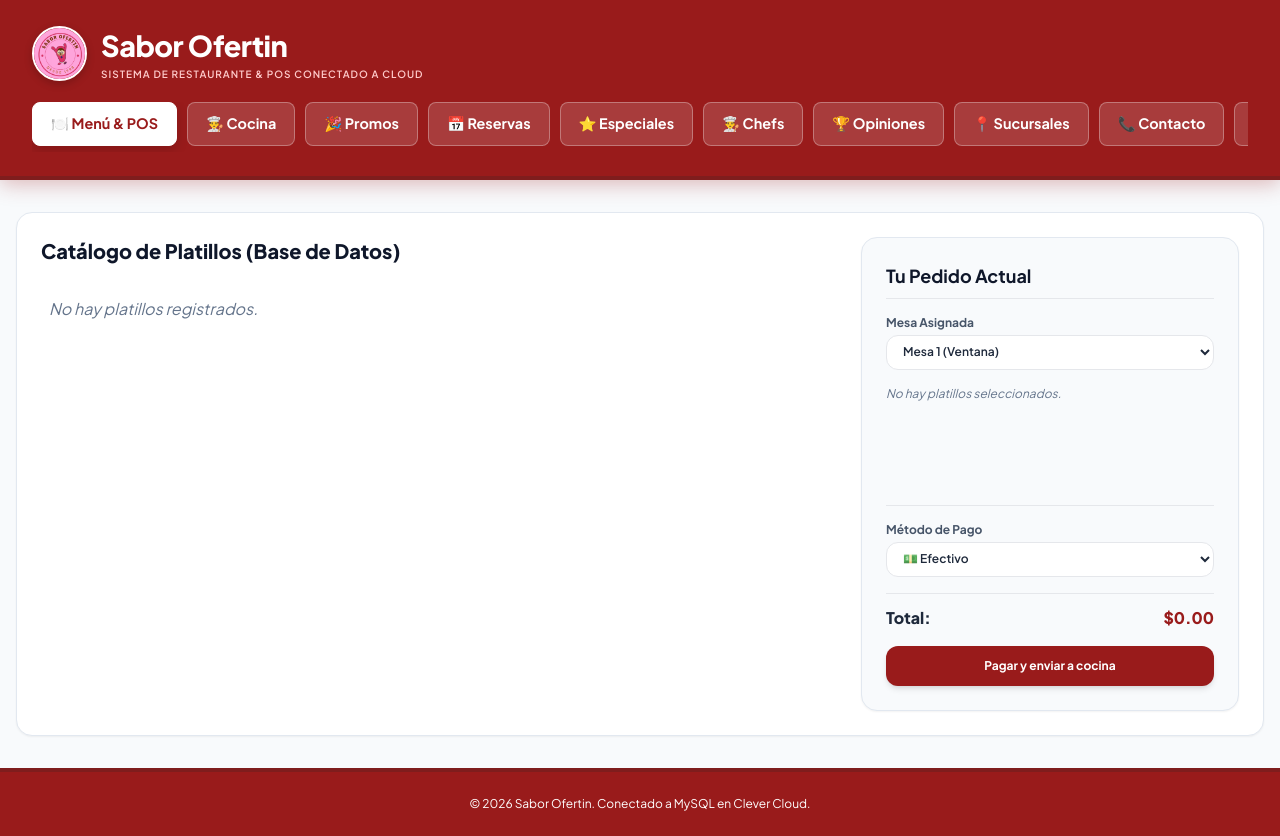
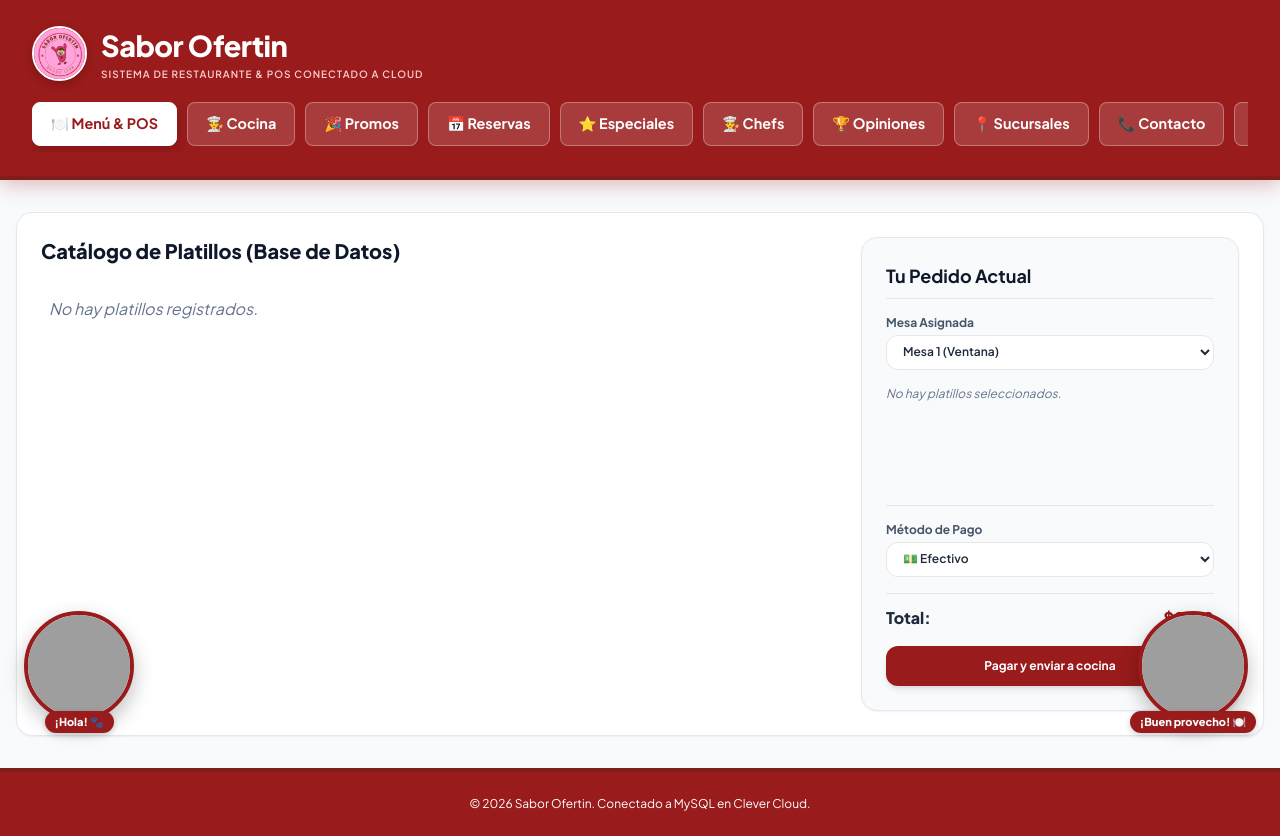
Before and after one commit to Marcoss36/restaurante, a PHP site: page / in a window 1280 px wide. Run offline with PHP 8.4, Linux system fonts and the light colour scheme; data that the repository does not hold is empty; some libraries are stand-ins or nearby versions; grey boxes are pictures that could not be loaded.

Commit message:
Update index.php

```diff
--- a/index.php
+++ b/index.php
@@ -147,6 +147,15 @@ $resultado_pedidos = $conexion->query("SELECT * FROM pedidos ORDER BY id DESC");
             padding: 10px 18px; border-radius: 8px; cursor: pointer; font-weight: 700; font-size: 0.9rem; white-space: nowrap; transition: all 0.2s ease;
         }
         .tab-btn.active, .tab-btn:hover { background-color: #ffffff; color: #991b1b; border-color: #ffffff; box-shadow: 0 4px 12px rgba(0, 0, 0, 0.15); }
+
+        /* Animación suave para la mascota */
+        @keyframes flotar {
+            0%, 100% { transform: translateY(0px); }
+            50% { transform: translateY(-6px); }
+        }
+        .mascota-flotante {
+            animation: flotar 3s ease-in-out infinite;
+        }
     </style>
 </head>
 <body class="h-full flex flex-col text-slate-800 bg-slate-50">
@@ -275,7 +284,6 @@ $resultado_pedidos = $conexion->query("SELECT * FROM pedidos ORDER BY id DESC");
                             <span class="text-wine font-extrabold text-sm block mt-3">Total: $<?= number_format($row['total'], 2) ?></span>
                         </div>
 
-                        <!-- Botones para cambiar estado directamente en la base de datos -->
                         <div class="mt-4 pt-3 border-t flex gap-2">
                             <?php if ($row['estado'] != 'Completado'): ?>
                                 <a href="index.php?cambiar_estado=Completado&id=<?= $row['id'] ?>" class="flex-1 bg-emerald-600 hover:bg-emerald-700 text-white text-center py-1.5 rounded-lg text-[11px] font-bold transition">
@@ -504,6 +512,17 @@ $resultado_pedidos = $conexion->query("SELECT * FROM pedidos ORDER BY id DESC");
 
     </main>
 
+    <!-- MASCOTA FLOTANTE EN LOS ESPACIOS LATERALES -->
+    <div class="mascota-flotante hidden xl:flex flex-col items-center" style="position: fixed; bottom: 65px; left: 24px; z-index: 50;">
+        <img src="mascota.png" alt="Mascota Sabor Ofertin" onerror="this.src='logo.png'" style="width: 110px; height: 110px; border-radius: 50%; object-fit: cover; border: 4px solid #991b1b; box-shadow: 0 8px 20px rgba(0,0,0,0.25); background: #fce7f3;">
+        <span style="font-size: 11px; font-weight: 800; background: #991b1b; color: white; padding: 3px 10px; border-radius: 9999px; margin-top: -10px; box-shadow: 0 2px 6px rgba(0,0,0,0.2);">¡Hola! 🐾</span>
+    </div>
+
+    <div class="mascota-flotante hidden xl:flex flex-col items-center" style="position: fixed; bottom: 65px; right: 24px; z-index: 50;">
+        <img src="mascota.png" alt="Mascota Sabor Ofertin" onerror="this.src='logo.png'" style="width: 110px; height: 110px; border-radius: 50%; object-fit: cover; border: 4px solid #991b1b; box-shadow: 0 8px 20px rgba(0,0,0,0.25); background: #fce7f3;">
+        <span style="font-size: 11px; font-weight: 800; background: #991b1b; color: white; padding: 3px 10px; border-radius: 9999px; margin-top: -10px; box-shadow: 0 2px 6px rgba(0,0,0,0.2);">¡Buen provecho! 🍽️</span>
+    </div>
+
     <!-- Pie de página -->
     <footer class="bg-wine text-white py-6 border-t-4 border-red-900 mt-auto text-center text-xs">
         <p>&copy; 2026 Sabor Ofertin. Conectado a MySQL en Clever Cloud.</p>
```
